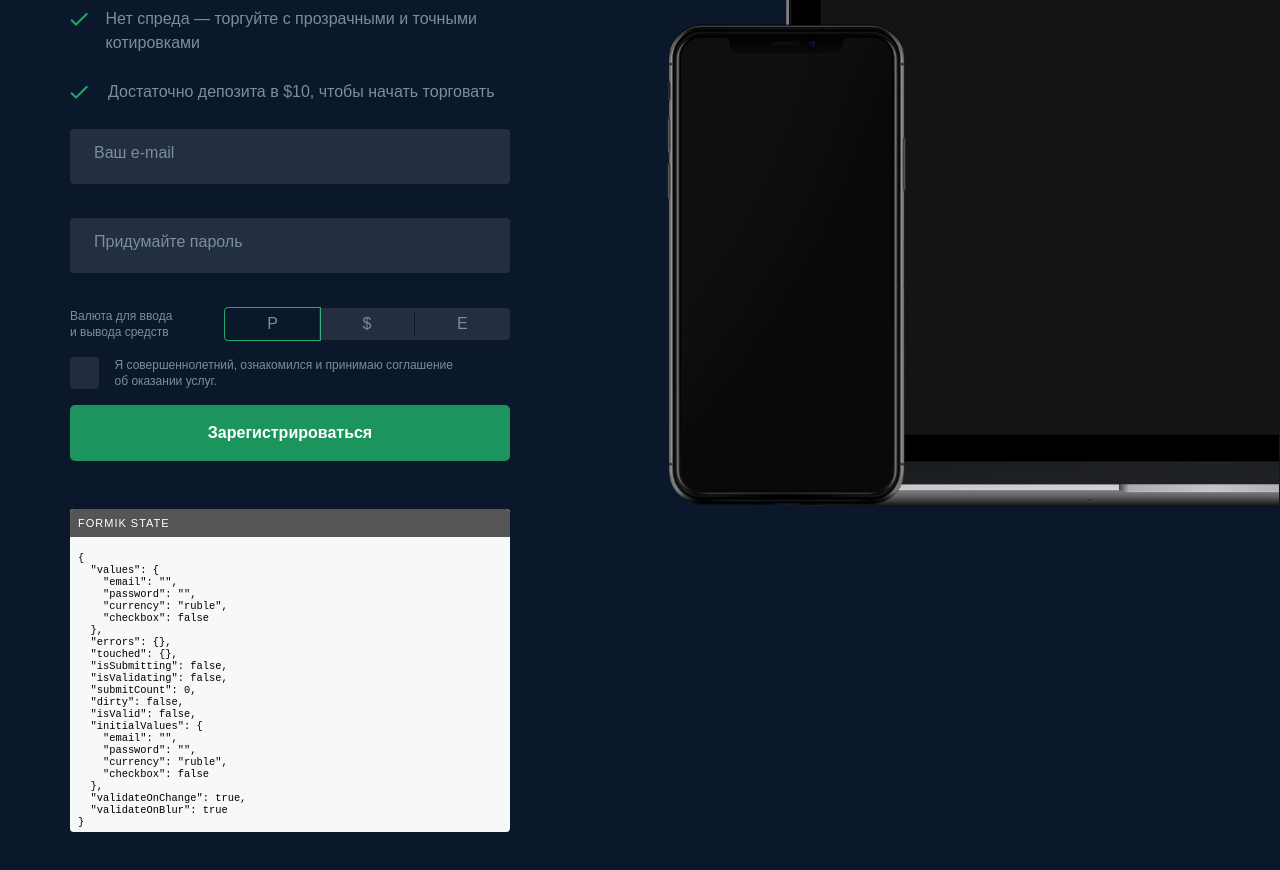
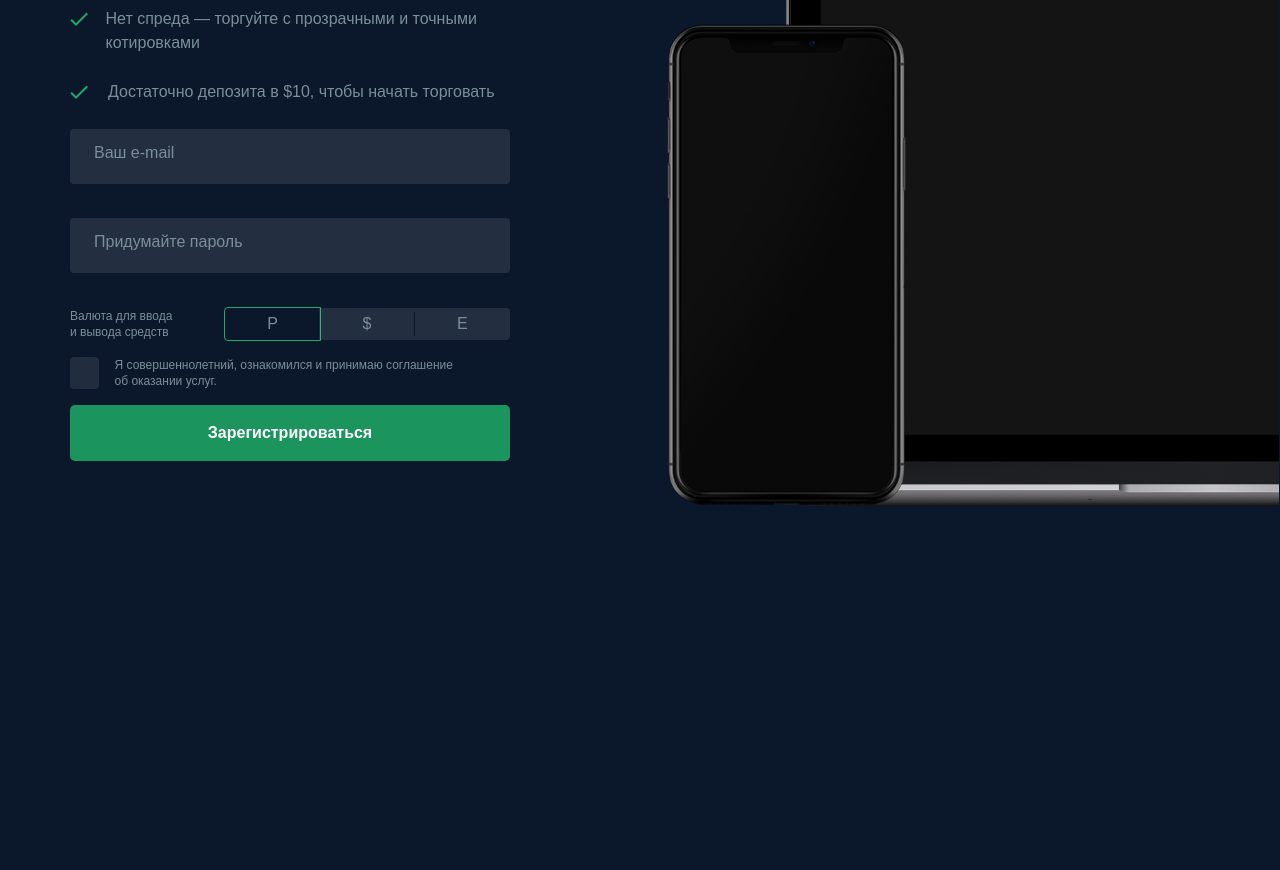
Before and after one commit to hornuglan/Dataduck-test-task, a React app: page / in a window 1280 px wide. Shown: the part 206-1076 px from the top of the page. After the commit the page ends 900 px from the top, so only its background shows below. Built offline with nearby package versions, Linux system fonts and the light colour scheme.

Commit message:
code was reformatted

```diff
--- a/src/components/App.js
+++ b/src/components/App.js
@@ -5,7 +5,7 @@ import SignUpForm from './SignUpForm';
 const App = () => (
   <div className="container">
     <div className="wrapper">
-                <Header/>
+      <Header />
       <div className="text">
         <div className="form-wrapper">
           <h1 className="text__title">Начните торговать  прямо сейчас</h1>
@@ -23,5 +23,4 @@ const App = () => (
   </div>
 )
 
-
 export default App;
--- a/src/components/Debugger.js
+++ /dev/null
@@ -1,45 +0,0 @@
-import React from 'react';
-import { FormikConsumer } from 'formik';
-
-export const Debug = () => (
-  <div
-    style={{
-      margin: '3rem 0',
-      borderRadius: 4,
-      background: '#f6f8fa',
-
-      boxShadow: '0 0 1px  #eee inset',
-    }}
-  >
-    <div
-      style={{
-        textTransform: 'uppercase',
-        fontSize: 11,
-        borderTopLeftRadius: 4,
-        borderTopRightRadius: 4,
-        fontWeight: 500,
-        padding: '.5rem',
-        background: '#555',
-        color: '#fff',
-        letterSpacing: '1px',
-      }}
-    >
-      Formik State
-    </div>
-    <FormikConsumer>
-      {({ validationSchema, validate, onSubmit, ...rest }) => (
-        <pre
-          style={{
-            fontSize: '.65rem',
-            padding: '.25rem .5rem',
-            overflowX: 'scroll',
-          }}
-        >
-          {JSON.stringify(rest, null, 2)}
-        </pre>
-      )}
-    </FormikConsumer>
-  </div>
-);
-
-export default Debug;
--- a/src/components/ErrorMessage.js
+++ b/src/components/ErrorMessage.js
@@ -1,9 +1,9 @@
 import React from 'react';
 
 const ErrorMessage = (props) => (
-    <div className="error-message">
-            {props.error}
-        </div>
+  <div className="error-message">
+    {props.error}
+  </div>
 )
 
 export default ErrorMessage;
--- a/src/components/SignIn.js
+++ b/src/components/SignIn.js
@@ -1,9 +1,9 @@
 import React from 'react';
 
 const SignIn = () => (
-    <div className="signIn">
-                    <button className="signIn__button">Войти</button>
-                </div>
+  <div className="signIn">
+    <button className="signIn__button">Войти</button>
+  </div>
 )
 
 export default SignIn;
--- a/src/components/SignUpForm.js
+++ b/src/components/SignUpForm.js
@@ -1,24 +1,23 @@
 import React from 'react';
-import {Field, Form, withFormik} from 'formik';
+import { Field, Form, withFormik } from 'formik';
 import * as Yup from 'yup';
 import ErrorMessage from './ErrorMessage';
 import ErrorPopUp from './ErrorPopUp';
-import Debug from './Debugger';
 
 
-const FormValid = ({values, errors, touched}) => (
+const FormValid = ({ values, errors, touched }) => (
   <Form className="form">
     <div className="form__wrapper">
       <div className="form__email">
         {touched.email && errors.email && <ErrorPopUp error={errors.email} />}
-                            <Field type="email" name="email" placeholder="" />
+        <Field type="email" name="email" placeholder="" id="email" />
         <label className="form__email-label" htmlFor="email">Ваш e-mail</label>
       </div>
     </div>
     <div className="form__wrapper">
       <div className="form__password">
         {touched.password && errors.password && <ErrorPopUp error={errors.password} />}
-                            <Field type="password" name="password" placeholder="" />
+        <Field type="password" name="password" placeholder="" id="password" />
         <label className="form__password-label" htmlFor="password">Придумайте пароль</label>
       </div>
     </div>
@@ -53,14 +52,11 @@ const FormValid = ({values, errors, touched}) => (
         <p className="checkbox__assignment">Я&nbsp;совершеннолетний, ознакомился и&nbsp;принимаю соглашение об&nbsp;оказании услуг.</p>
       </label>
     </div>
-                    {errors.emailAlreadyTaken && <ErrorMessage error={errors.emailAlreadyTaken}/>}
+    {errors.emailAlreadyTaken && <ErrorMessage error={errors.emailAlreadyTaken} />}
     <div className="form__button-wrapper">
       <button className="form__button" component="button" name="submit" type="submit">Зарегистрироваться</button>
     </div>
-                    <Debug />
-
   </Form>
-
 )
 
 const SignUpForm = withFormik({
@@ -78,7 +74,7 @@ const SignUpForm = withFormik({
     checkbox: Yup.boolean().oneOf([true], "Необходимо принять условия Соглашения")
   }),
   handleSubmit(values, { resetForm, setErrors, setSubmitting }) {
-            if(values.email === 'test@gmail.com') {
+    if (values.email === 'test@gmail.com') {
       setErrors({ emailAlreadyTaken: "Учётная запись с указанным e-mail уже существует" })
     } else {
       resetForm()
@@ -87,5 +83,4 @@ const SignUpForm = withFormik({
   }
 })(FormValid)
 
-
 export default SignUpForm;
--- a/src/stylesheets/stylus/_form.styl
+++ b/src/stylesheets/stylus/_form.styl
@@ -83,6 +83,7 @@
         color: primary-text
         transition: all ease-out 0.3s
         cursor: text
+        box-sizing: content-box
       &:focus,
       &:not(:placeholder-shown)
         border: 1px solid #20A86B
@@ -91,10 +92,7 @@
           font-size: 12px
       &.error
         border: 1px solid bgerror
-      &:-webkit-autofill
-        -webkit-box-shadow: inset 0 0 0 50px #212d3e !important
-        -webkit-text-fill-color: #fff !important
-        color: #fff !important
+
 .currency__type
   input
     &[type="radio"]
```
Also changed, not shown: src/components/ErrorPopUp.js (+3 -4 lines), src/components/Header.js (indentation only), src/stylesheets/style.css. Lines whose indentation alone changed are shown as unchanged.
